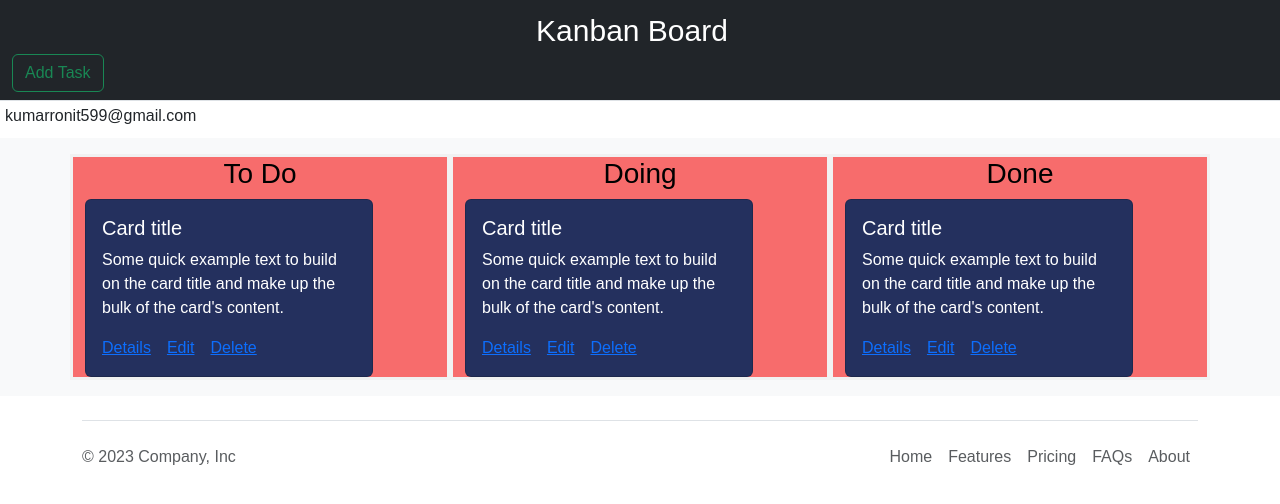
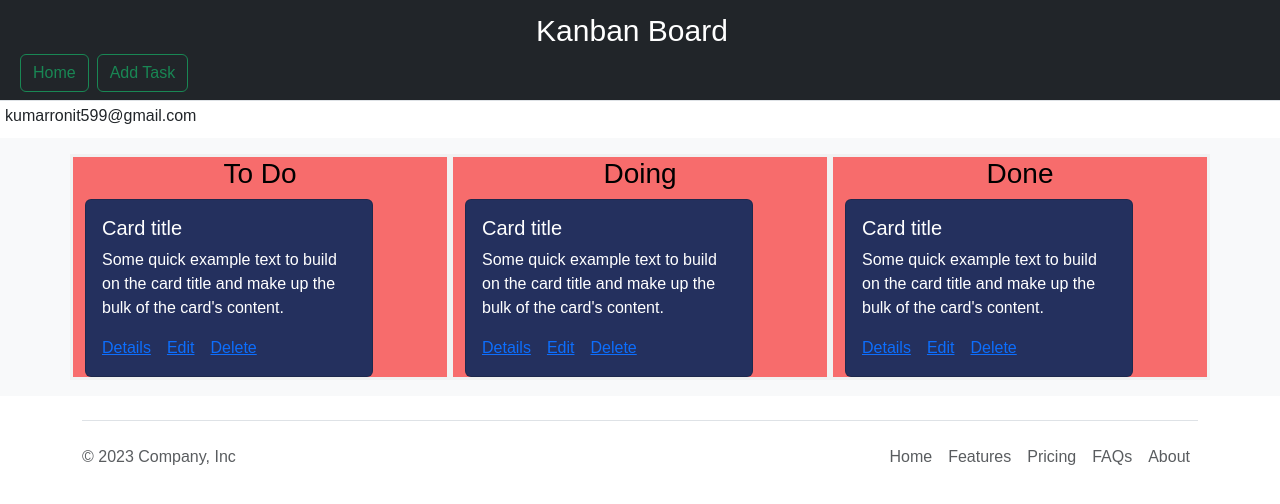
Before and after one commit to Ronny599/Kanban-Board, a React (Create React App) app: page / in a window 1280 px wide. Shown: the top 504 px of the page. Built offline with nearby package versions, Linux system fonts and the light colour scheme.

Commit message:
3 files modified

```diff
--- a/src/App.tsx
+++ b/src/App.tsx
@@ -15,8 +15,8 @@ export const App: FC<{ name: string }> = ({ name }) => {
       <Router>
         <Navbar />
         <Routes>
-          <Route path="/" element={<Content />}/>
-          <Route exact path="/AddTask" element={<AddTask />}/>
+          <Route index element={<Content />}/>
+          <Route path="addtask" element={<AddTask />}/>
         </Routes>
         <Footer />
       </Router>
--- a/src/components/AddTask.js
+++ b/src/components/AddTask.js
@@ -33,8 +33,8 @@ export default function AddTask() {
           <button type="submit" className="btn">
             Add
           </button>
-          <Link type="button" className="btn cancel" onclick={closeForm()}>
-            Close
+          <Link type="button" className="btn cancel" to="/Content.js">
+            Back
           </Link>
         </form>
       </div>
--- a/src/components/Navbar.js
+++ b/src/components/Navbar.js
@@ -1,6 +1,5 @@
 import * as React from 'react';
 import {Link} from "react-router-dom";
-import "./style.css";
 
 export default function Navbar() {
   return (
@@ -15,10 +14,17 @@ export default function Navbar() {
           </span>
         </div>
         <form className="container-fluid justify-content-start">
+        <Link
+            className="btn btn-outline-success mx-2"
+            type="button"
+            To="/"
+          >
+            Home
+          </Link>
           <Link
             className="btn btn-outline-success"
             type="button"
-            To="/AddTask"
+            To="/addtask"
           >
             Add Task
           </Link>
```
